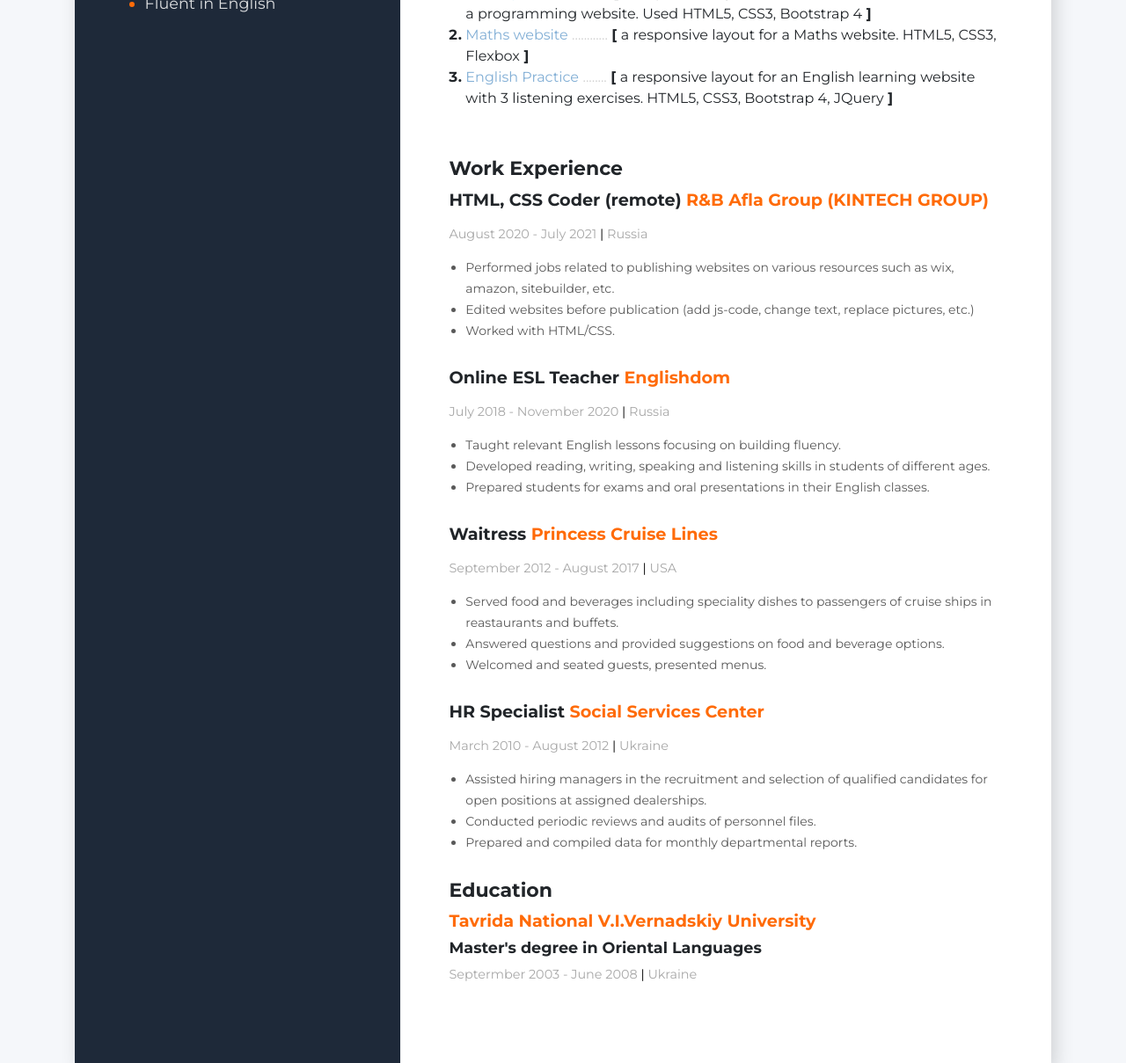
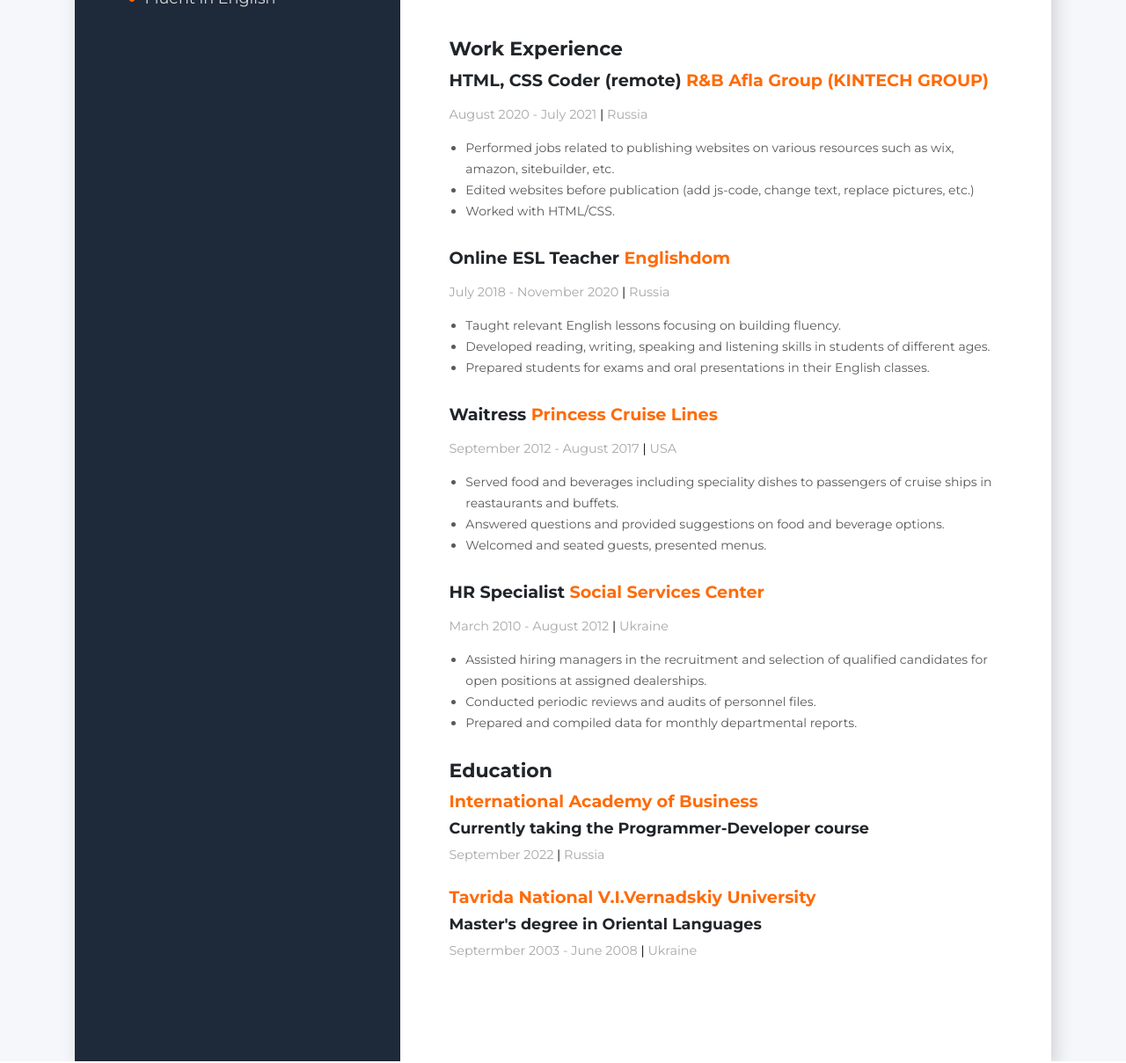
Before and after one commit to Kat-girl/resume, a PHP site: page / in a window 1280 px wide. Shown: the part 1097-2306 px from the top of the page at 88% size. Run offline with PHP 8.4, Linux system fonts and the light colour scheme; some libraries are stand-ins or nearby versions.

Commit message:
main photo changed, education added

```diff
--- a/Procrastinate/index.html
+++ b/Procrastinate/index.html
@@ -32,7 +32,7 @@
       />
     </div>
 
-    <p class="footer">© 2020 Сделал Тим Бернерс-Ли</p>
+    <p class="footer">2022 Inspired by Yandex.Practicum</p>
     <script src="https://code.s3.yandex.net/web-code/smoothly.js"></script>
     <script src="script.js"></script>
   </body>
--- a/css/style.css
+++ b/css/style.css
@@ -203,6 +203,9 @@
   font-weight: 400;
   margin-left: 3%;
 }
+.education__item {
+  margin-bottom: 25px;
+}
 .university {
   color: #ff6b08;
   font-size: 1.2em;
@@ -213,13 +216,13 @@
   font-weight: 700;
 }
 
-@media screen (max-width: 1205px) {
+@media screen and (max-width: 1205px) {
   .name {
       font-size: 2.5em;
     }
 }
 
-@media screen (max-width: 994px) {
+@media screen and (max-width: 994px) {
   .contacts-link {
       font-size: 0.7em;
     }
@@ -227,3 +230,10 @@
       line-height: 48px;
     }
 }
+
+@media screen and (max-width: 400px) {
+  .name {
+      font-size: 2em;
+      line-height: 40px;
+    }
+}
--- a/index.html
+++ b/index.html
@@ -134,7 +134,8 @@
             <h1 class="name">Kateryna Podkopaieva</h1>
             <p class="description">
               Results-driven developer, seeking to use HTML5, CSS3, JavaScript
-              skills to deliver coding excellence. Have developed 3 webapps.
+              skills to deliver coding excellence. Have developed a few
+              responsive layouts.
               <!--  and 5 mobile apps. Contributed to 7 GitHub projects and
               debugged 17 apps. Wrote back-end code for 40 working business
               websites. -->
@@ -194,69 +195,6 @@
                 ></video>
               </div>
             </div>
-
-            <ol>
-              <li class="projects-item">
-                <a
-                  class="projects-link"
-                  href="Bootstrap4/bootstrap4.html"
-                  target="_blank"
-                  >A Sample #1</a
-                >
-                <span class="dots">..................</span>
-                <span
-                  ><b>[</b>
-                  <span class="tech-name"
-                    >a responsive layout with a slider that can be used for a
-                    programming website. Used HTML5, CSS3, Bootstrap 4</span
-                  >
-                  <b>]</b></span
-                >
-                <span></span>
-              </li>
-              <li class="projects-item">
-                <a class="projects-link" href="Maths/index.html" target="_blank"
-                  >Maths website</a
-                >
-                <span class="dots">............</span>
-                <span
-                  ><b>[</b>
-                  <span class="tech-name"
-                    >a responsive layout for a Maths website. HTML5, CSS3,
-                    Flexbox</span
-                  >
-                  <b>]</b></span
-                >
-              </li>
-              <li class="projects-item">
-                <a
-                  class="projects-link"
-                  href="english/index.html"
-                  target="_blank"
-                  >English Practice</a
-                >
-                <span class="dots">........</span>
-                <span
-                  ><b>[</b>
-                  <span class="tech-name"
-                    >a responsive layout for an English learning website with 3
-                    listening exercises. HTML5, CSS3, Bootstrap 4, JQuery</span
-                  >
-                  <b>]</b></span
-                >
-              </li>
-              <!-- <li class="projects-item">
-                  <a class="projects-link" href="Dynamic/index.php" target="_blank"
-                    >A Sample of a Dynamic Site</a
-                  >
-                  <span class="dots">..............................</span>
-                  <span
-                    ><b>[</b>
-                    <span class="tech-name">HTML5, CSS3, Bootstrap 4</span>
-                    <b>]</b></span
-                  >
-                </li> -->
-            </ol>
           </div>
 
           <!-- Work Experience -->
@@ -385,6 +323,16 @@
           <!-- Education -->
           <div>
             <h3 class="about-me-title">Education</h3>
+            <div class="education__item">
+              <h4 class="university">International Academy of Business</h4>
+              <h5 class="speciality">
+                Сurrently taking the Programmer-Developer course
+              </h5>
+              <span class="time"
+                >September 2022 <span class="divider">|</span> Russia</span
+              >
+            </div>
+            <div class="education__item">
               <h4 class="university">
                 Tavrida National V.I.Vernadskiy University
               </h4>
@@ -397,5 +345,6 @@
           </div>
         </div>
       </div>
+    </div>
   </body>
 </html>
```
Also changed, not shown: Procrastinate/style.css (+12 -0 lines), img/20220823_191836.jpg (added), img/photo.jpg. Lines whose indentation alone changed are shown as unchanged.
